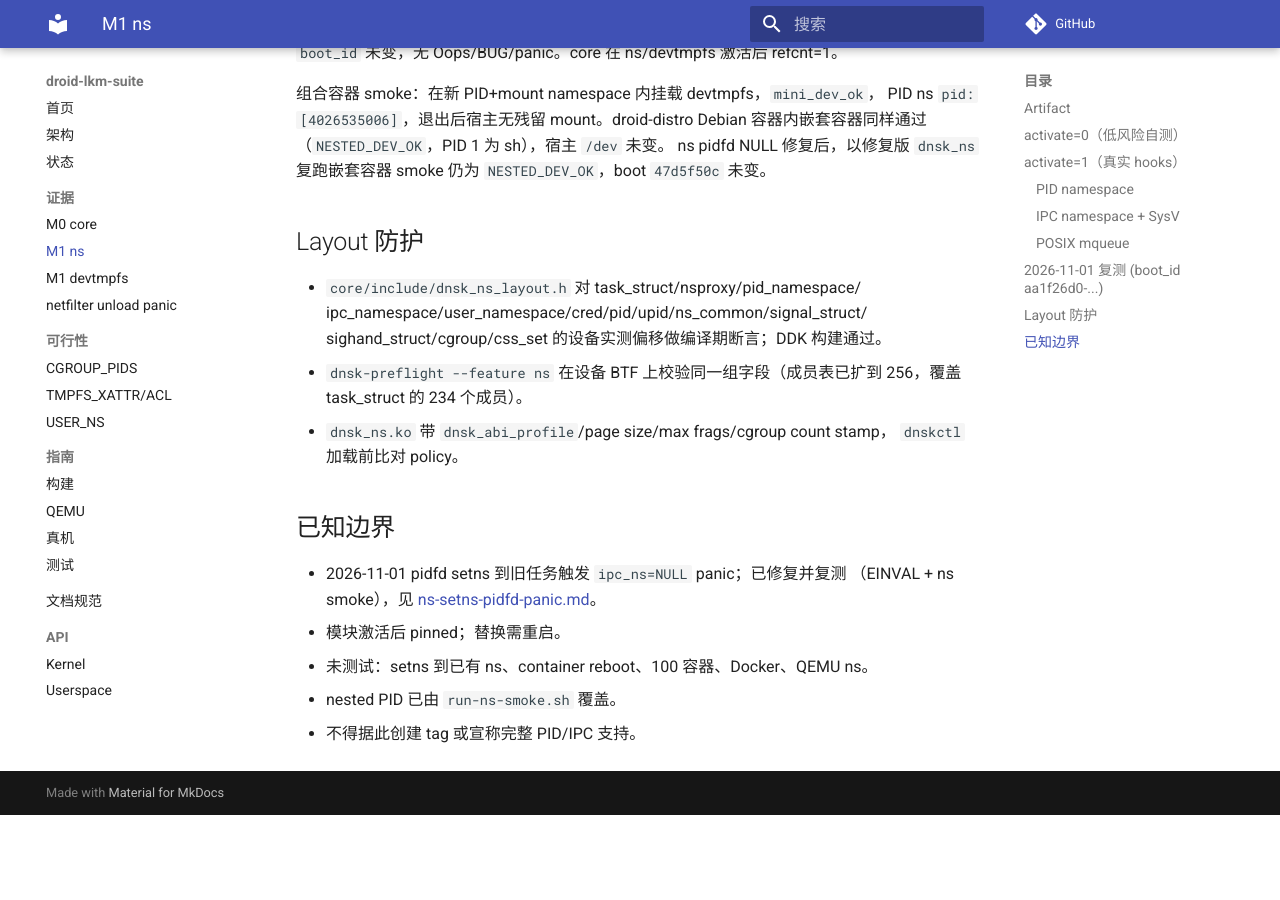
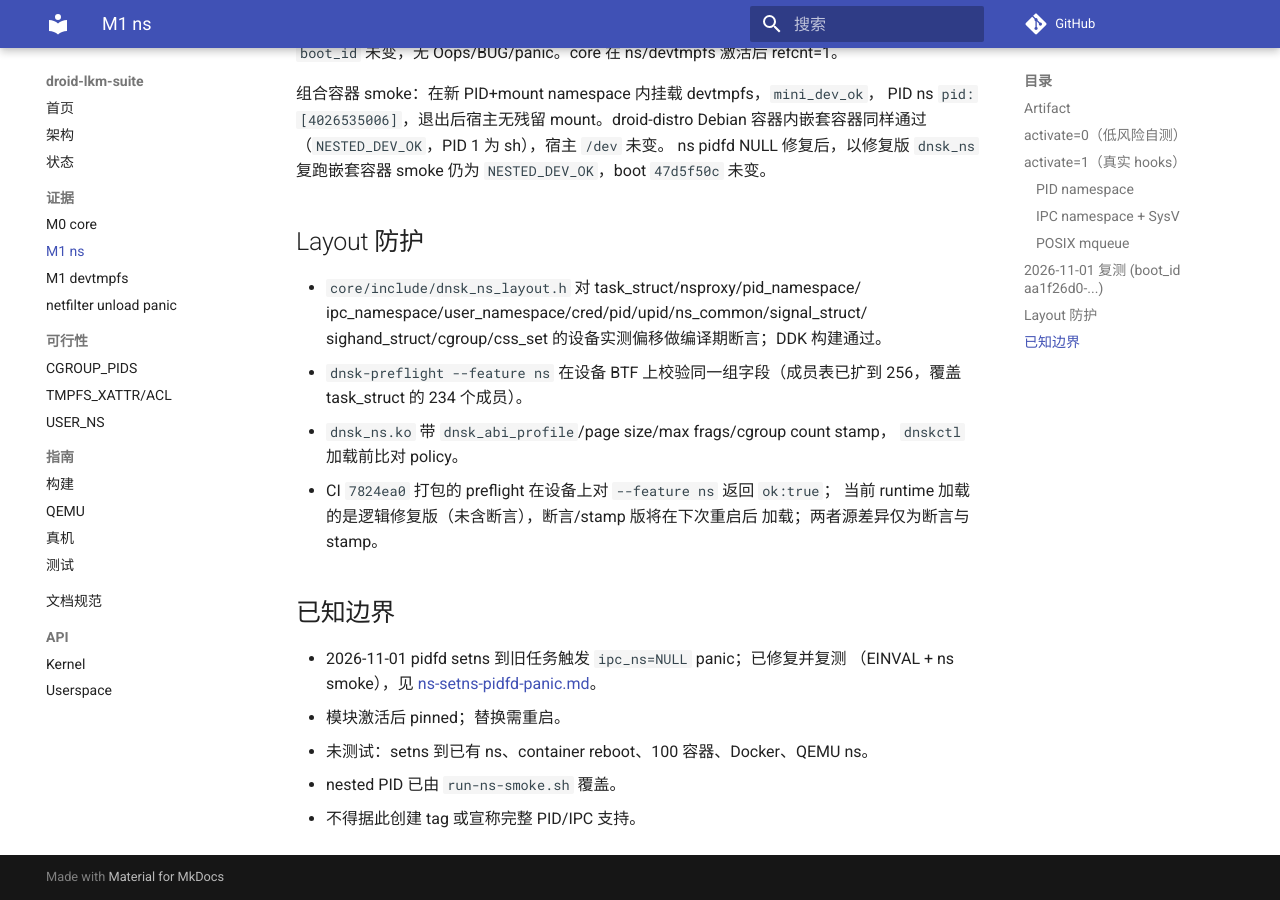
Before and after one commit to uobe1/droid-lkm-suite, an MkDocs documentation site: the page built from docs/evidence/m1-ns.md, in a window 1280 px wide and 900 px high, scrolled down 2005 px. Built offline with MkDocs 1.6.1 and Material for MkDocs 9.7.7, drawn with Linux system fonts in a browser that asks for light colours; comment, search, counter and statistics services are not loaded; before the commit the page ends 2820 px from its top, so only the background shows below that.

Commit message:
docs(ns): record new package preflight on device

```diff
--- a/docs/evidence/m1-ns.md
+++ b/docs/evidence/m1-ns.md
@@ -108,6 +108,9 @@ ns pidfd NULL 修复后，以修复版 `dnsk_ns` 复跑嵌套容器 smoke 仍为
   256，覆盖 task_struct 的 234 个成员）。
 - `dnsk_ns.ko` 带 `dnsk_abi_profile`/page size/max frags/cgroup count stamp，
   `dnskctl` 加载前比对 policy。
+- CI `7824ea0` 打包的 preflight 在设备上对 `--feature ns` 返回 `ok:true`；
+  当前 runtime 加载的是逻辑修复版（未含断言），断言/stamp 版将在下次重启后
+  加载；两者源差异仅为断言与 stamp。
 
 ## 已知边界
 
```
